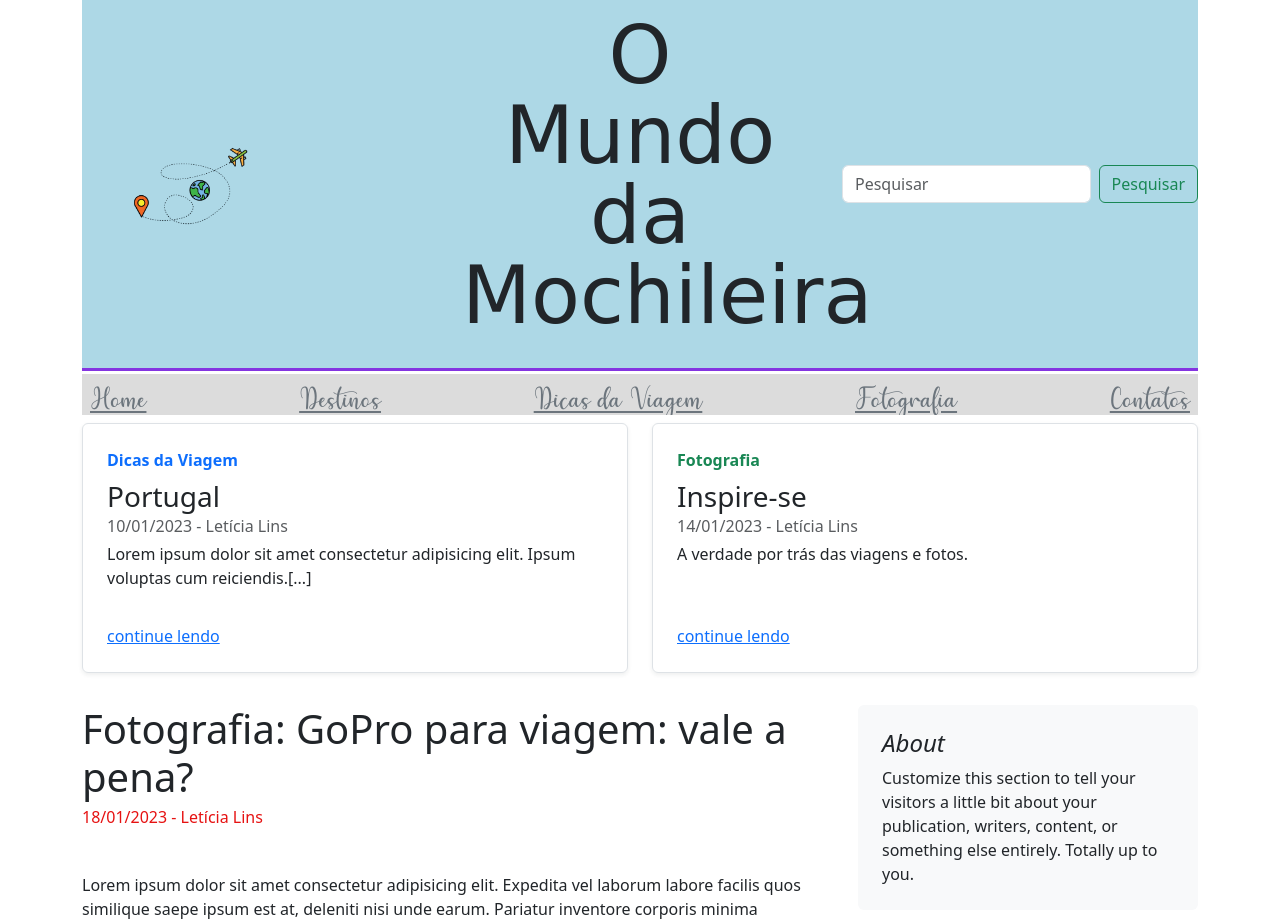
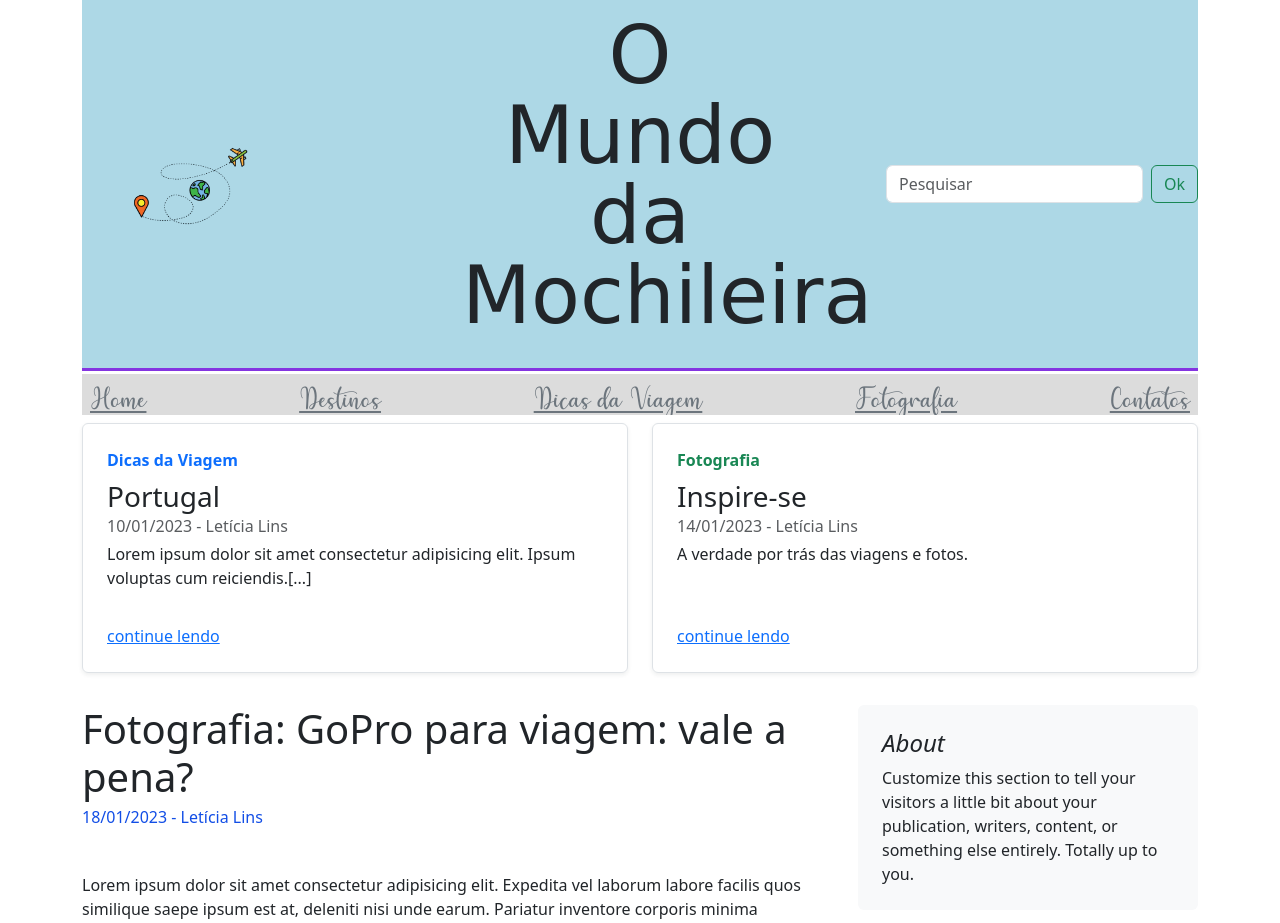
Before and after one commit to letilins/Atividade_20230128, a plain HTML site: page index.html in a window 1280 px wide. Shown: the top 923 px of the page. Drawn offline with Linux system fonts and the light colour scheme; a web font is replaced by a local one.

Commit message:
Alterar textos.

```diff
--- a/blog.css
+++ b/blog.css
@@ -17,8 +17,6 @@
 .blog-header {
   border-bottom: 3px solid rgba(124, 17, 224, 0.821);
 }
-
-
 
 
 
@@ -57,7 +55,7 @@
 }
 .blog-post-meta {
   margin-bottom: 1.25rem;
-  color: #e61212;
+  color: #124ee6;
 }
 
 /*
--- a/index.html
+++ b/index.html
@@ -6,7 +6,7 @@
     <meta name="description" content="">
     <meta name="author" content="Mark Otto, Jacob Thornton, and Bootstrap contributors">
     <meta name="generator" content="Hugo 0.108.0">
-    <title>Blog Template · Bootstrap v5.3</title>
+    <title>O Mundo da Mochileira</title>
 
     <link rel="canonical" href="https://getbootstrap.com/docs/5.3/examples/blog/">
 
@@ -91,7 +91,7 @@
       <div class="col-4 d-flex justify-content-end align-items-center">
         <form class="d-flex" role="search">
           <input class="form-control me-2" type="Pesquisar" placeholder="Pesquisar" aria-label="Pesquisar">
-          <button class="btn btn-outline-success" type="submit">Pesquisar</button>
+          <button class="btn btn-outline-success" type="submit"> Ok </button>
 
         </a>
       </div>
```
Also changed, not shown: 1 other file.
